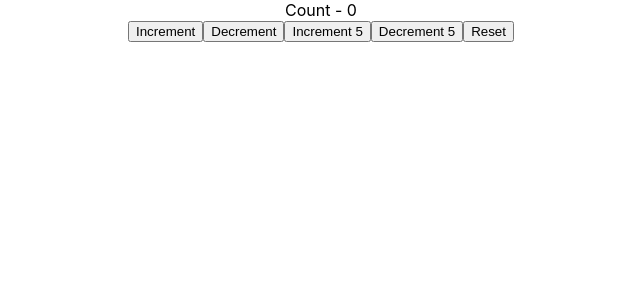
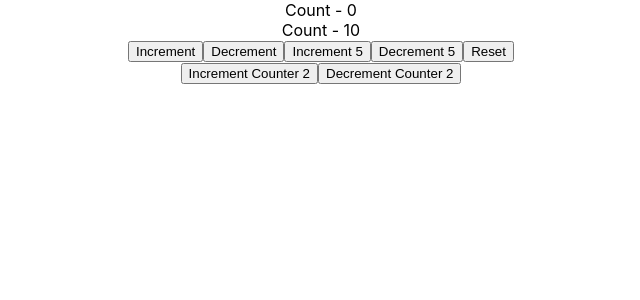
Before and after one commit to Annie-Huang/react-hooks-tutorial, a React (Create React App) app in the folder reducer-hook/: page / in a window 1280 px wide. Shown: the top 300 px of the page, without its empty margins (319-959 px from the left). Built offline with nearby package versions, Linux system fonts and the light colour scheme.

Commit message:
Use object in state allow you to maintain multiple states.

```diff
--- a/reducer-hook/src/components/CounterTwo.js
+++ b/reducer-hook/src/components/CounterTwo.js
@@ -2,15 +2,20 @@ import React, {useReducer} from 'react';
 
 const initialState = {
     firstCounter: 0,
+    secondCounter: 10
 };
 const reducer = (state, action) => {
     switch (action.type) {
         case 'increment':
-            return {firstCounter: state.firstCounter + action.value};
+            return {...state, firstCounter: state.firstCounter + action.value};
         case 'decrement':
-            return  {firstCounter: state.firstCounter - action.value};
+            return  {...state, firstCounter: state.firstCounter - action.value};
+        case 'increment2':
+            return {...state, secondCounter: state.secondCounter + action.value};
+        case 'decrement2':
+            return  {...state, secondCounter: state.secondCounter - action.value};
         case 'reset':
-            return  {firstCounter: 0};
+            return initialState;
         default:
             return state;
     }
@@ -22,11 +27,16 @@ const CounterTwo = () => {
     return (
         <div>
             <div>Count - {count.firstCounter}</div>
+            <div>Count - {count.secondCounter}</div>
             <button onClick={() => dispatch({type: 'increment', value: 1})}>Increment</button>
             <button onClick={() => dispatch({type: 'decrement', value: 1})}>Decrement</button>
             <button onClick={() => dispatch({type: 'increment', value: 5})}>Increment 5</button>
             <button onClick={() => dispatch({type: 'decrement', value: 5})}>Decrement 5</button>
             <button onClick={() => dispatch({type: 'reset'})}>Reset</button>
+            <div>
+                <button onClick={() => dispatch({type: 'increment2', value: 1})}>Increment Counter 2</button>
+                <button onClick={() => dispatch({type: 'decrement2', value: 1})}>Decrement Counter 2</button>
+            </div>
         </div>
     );
 };
```
